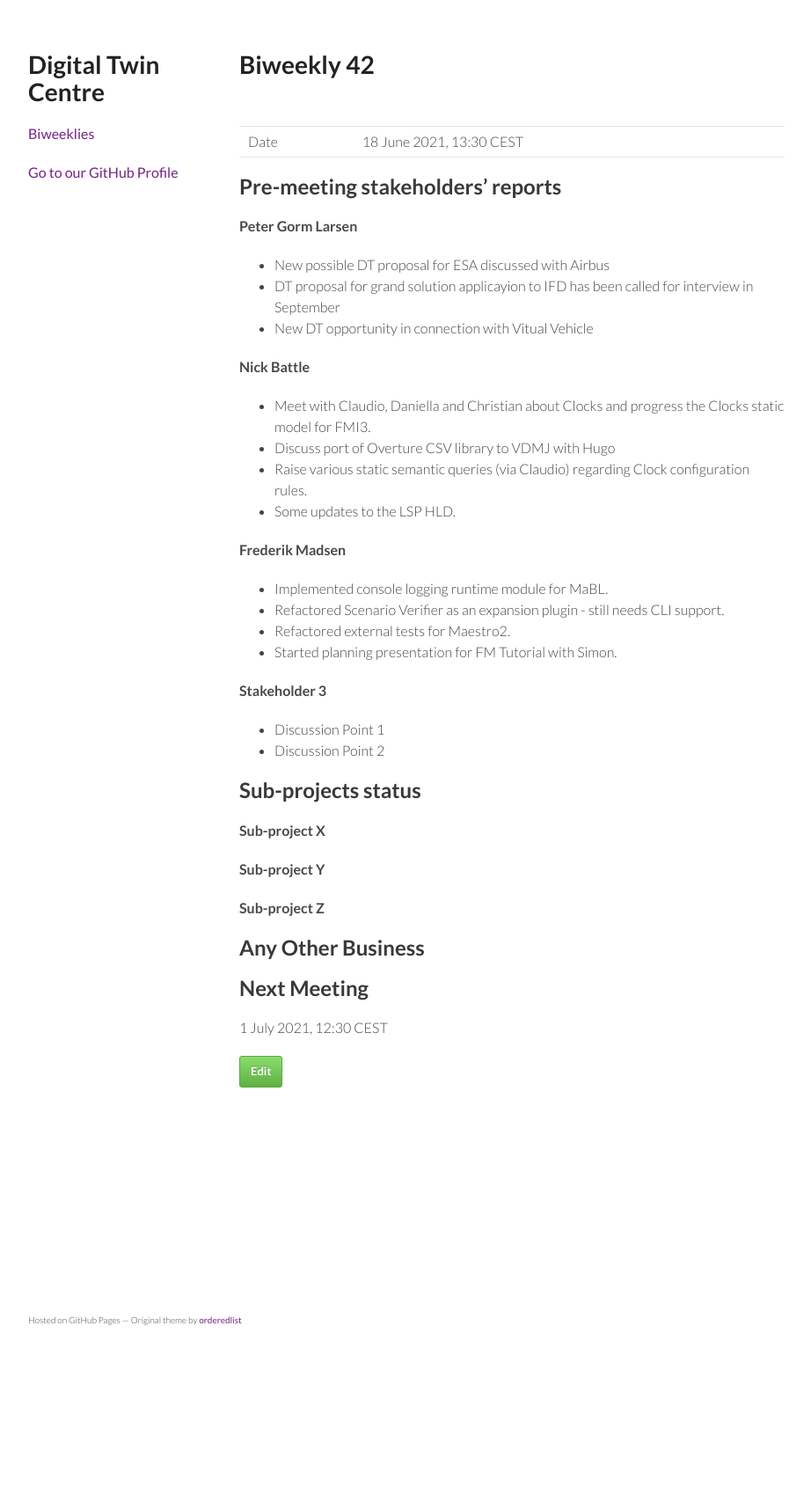
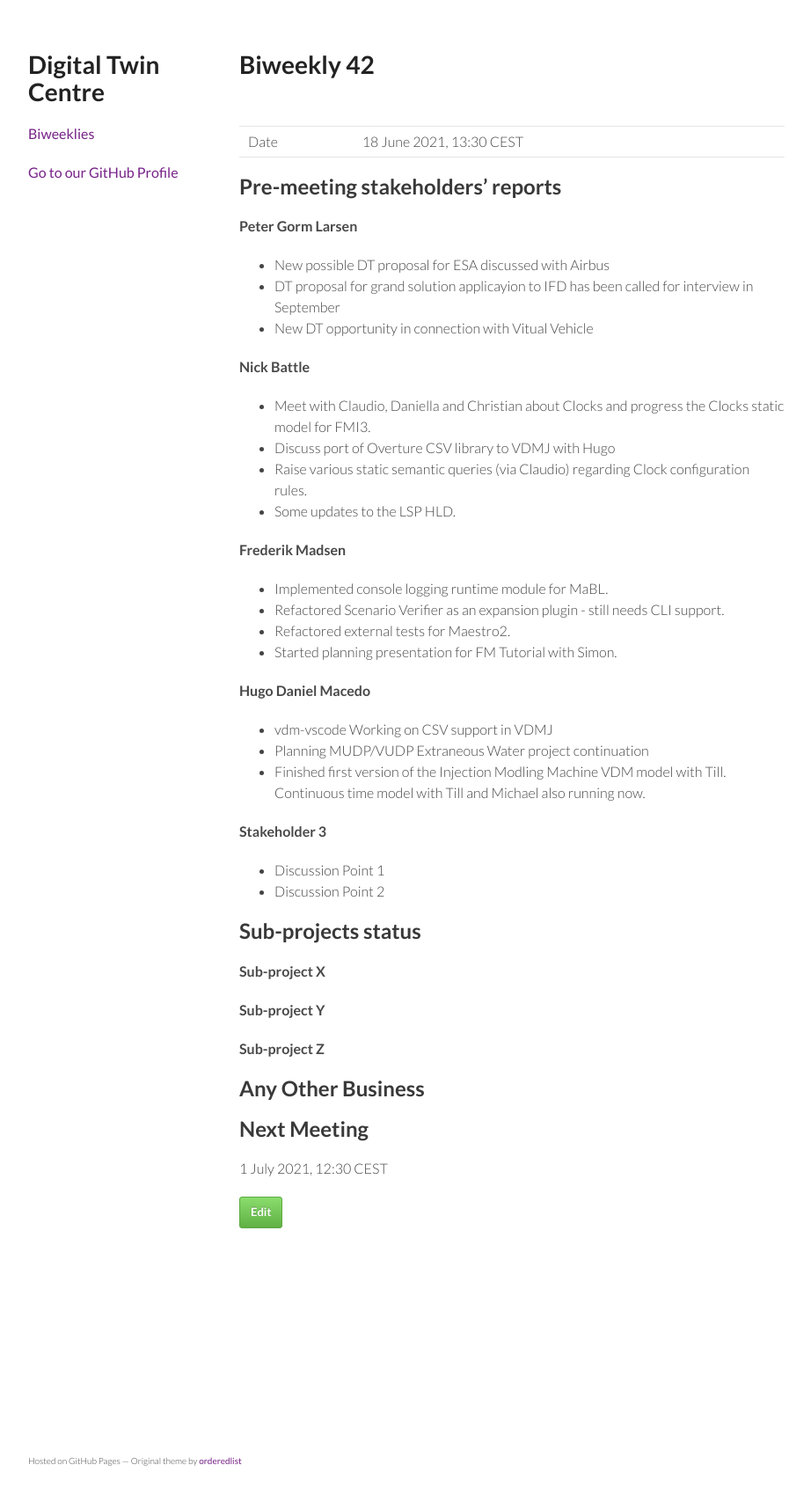
Before and after one commit to digitaltwincentre/digitaltwincentre.github.io, a Jekyll site: the page built from _biweeklies/Biweekly-42.md, in a window 1280 px wide. Shown: the whole page at 88% size, without its empty margins (178-1100 px from the left). Built offline with Jekyll 4.4.1, drawn with Linux system fonts in a browser that asks for light colours; nearby versions of some CDN libraries; before the commit the page ends 1530 px from its top, so only the background shows below that.

Commit message:
Update Biweekly-42.md

```diff
--- a/_biweeklies/Biweekly-42.md
+++ b/_biweeklies/Biweekly-42.md
@@ -37,6 +37,11 @@ date: 18 June 2021, 1330 CEST
 * Refactored external tests for Maestro2.
 * Started planning presentation for FM Tutorial with Simon.
 
+#### Hugo Daniel Macedo
+* vdm-vscode Working on CSV support in VDMJ
+* Planning MUDP/VUDP Extraneous Water project continuation
+* Finished first version of the Injection Modling Machine VDM model with Till. Continuous time model with Till and Michael also running now.
+
 #### Stakeholder 3
 * Discussion Point 1
 * Discussion Point 2
```
